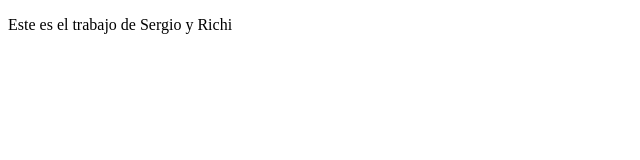
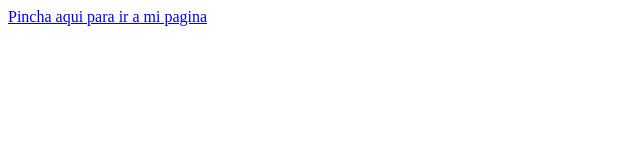
Before and after one commit to richipa/prueba-git, a plain HTML site: page index.html in a window 1280 px wide. Shown: the whole page, without its empty margins (0-640 px from the left). Drawn offline with Linux system fonts and the light colour scheme.

Commit message:
Modificacion index
"Añadida página equipodetrabajo y enlace"

```diff
--- a/index.html
+++ b/index.html
@@ -6,6 +6,6 @@
     <title>Proyecto Colaborativo</title>
 </head>
 <body>
-    <p>Este es el trabajo de Sergio y Richi</p>
+<a href="equipodetrabajo.html">Pincha aqui para ir a mi pagina</a>
 </body>
 </html>
```
Also changed, not shown: equipodetrabajo.html (+1 -1 lines).
